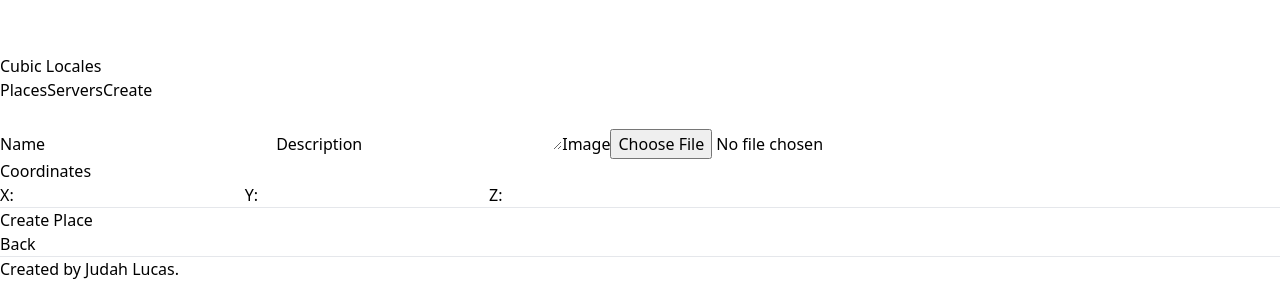
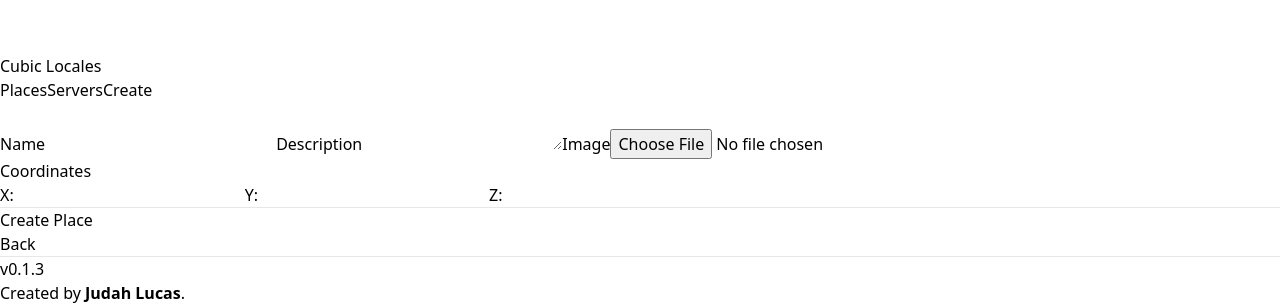
Before and after one commit to JudahL/MCPlaces-ReactClient, a React (Vite) app: page /create-place in a window 1280 px wide. Shown: the part 1226-1531 px from the top of the page. Before the commit the page ends 1507 px from the top, so only its background shows below. Built offline with nearby package versions, Linux system fonts and the light colour scheme.

Commit message:
Updated footer and also added version numbers to better track future updates

```diff
--- a/package.json
+++ b/package.json
@@ -1,7 +1,7 @@
 {
   "name": "mcplaces-reactclient",
   "private": true,
-  "version": "0.0.0",
+  "version": "0.1.3",
   "type": "module",
   "scripts": {
     "dev": "vite",
--- a/src/components/Footer/Footer.jsx
+++ b/src/components/Footer/Footer.jsx
@@ -1,9 +1,13 @@
 function Footer() {
   return (
     <footer className="mx-auto h-20 max-w-[1440px]">
-      <hr className="w-1/2 mx-auto h-px bg-gray-300 border-0"></hr>
-      <p className="mt-4 text-center text-emerald-700">
-        Created by Judah Lucas.
+      <hr className="w-1/2 mx-auto border-gray-300"></hr>
+      <p className="mt-3 text-md text-center text-emerald-700">
+        v{import.meta.env.VITE_APP_VERSION}
+      </p>
+      <p className="mt-1 text-sm text-center text-gray-500">
+        Created by{' '}
+        <strong className="font-semibold text-emerald-700">Judah Lucas</strong>.
       </p>
     </footer>
   );
--- a/src/components/Root.jsx
+++ b/src/components/Root.jsx
@@ -4,7 +4,7 @@ import { Footer } from './Footer/Footer';
 
 function Root() {
   return (
-    <div className="bg-slate-50 min-h-dvh w-dvw">
+    <div className="bg-slate-50 min-h-dvh w-dvw overflow-hidden">
       <div className="min-h-[calc(100dvh-5rem)] p-2 sm:p-4 md:p-6 lg:p-8">
         <NavBar />
         <div className="max-w-[1440px] mx-auto py-4">
```
Also changed, not shown: 1 other file (tests, documents, lock files or other folders).
